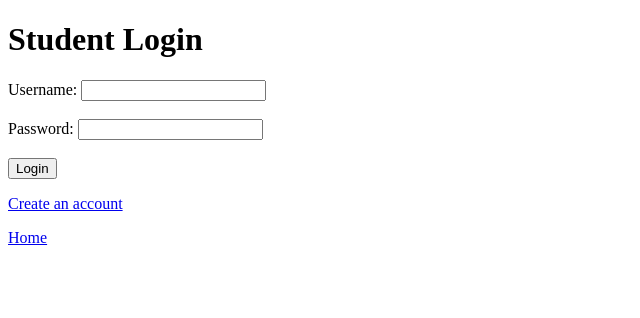
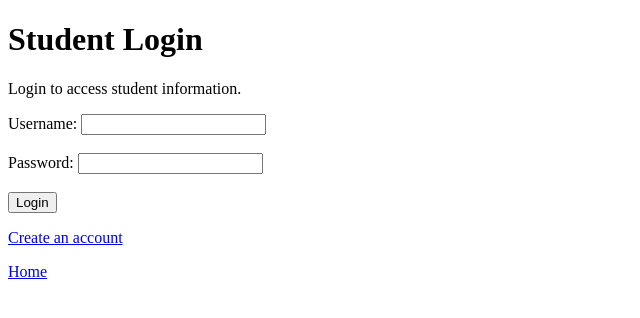
Before and after one commit to vidyashiremath/StudentInformationSystem2, a Flask app: page /login in a window 1280 px wide. Shown: the top 318 px of the page, without its empty margins (0-640 px from the left). Run offline with Flask 3, Linux system fonts and the light colour scheme.

Commit message:
Add student login feature

```diff
--- a/templates/login.html
+++ b/templates/login.html
@@ -5,6 +5,7 @@
 </head>
 <body>
     <h1>Student Login</h1>
+    <p>Login to access student information.</p>
 
     {% with messages = get_flashed_messages() %}
         {% for message in messages %}
```
